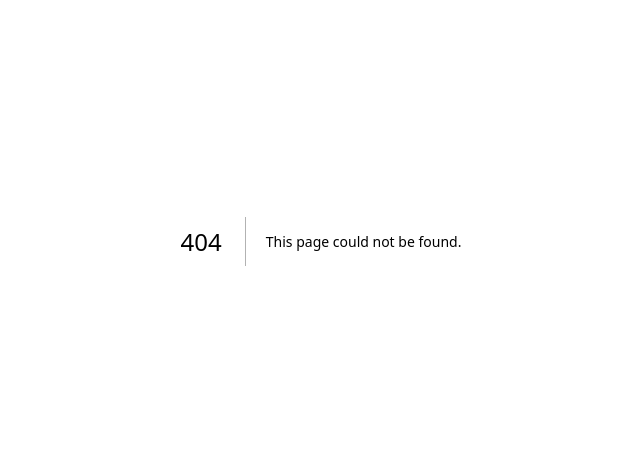
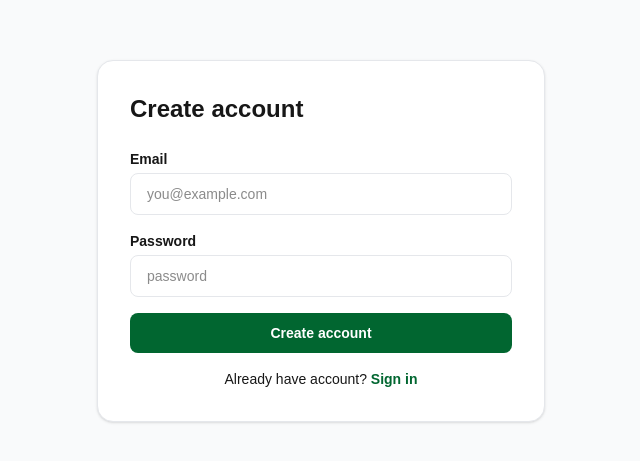
Before and after one commit to syedtahirseo052/leapflowpro, a Next.js app in the folder apps/web/: page /signup in a window 1280 px wide. Before the commit this address had no page. Shown: the part 159-620 px from the top of the page, without its empty margins (319-959 px from the left). Built offline with nearby package versions, Linux system fonts and the light colour scheme.

Commit message:
Create page.tsx

```diff
--- /dev/null
+++ b/apps/web/app/(auth)/signup/page.tsx
@@ -0,0 +1,41 @@
+"use client"
+import { useState } from "react"
+import { useRouter } from "next/navigation"
+import Link from "next/link"
+import { createClient } from "@/lib/supabase/client"
+export default function SignupPage() {
+  const router = useRouter()
+  const [email,setEmail] = useState("")
+  const [password,setPassword] = useState("")
+  const [error,setError] = useState("")
+  const [loading,setLoading] = useState(false)
+  async function handleSignup(e: React.FormEvent) {
+    e.preventDefault();setLoading(true);setError("")
+    const supabase = createClient()
+    const {error} = await supabase.auth.signUp({email,password})
+    if(error){setError(error.message);setLoading(false)}
+    else{router.push("/dashboard")}
+  }
+  return (
+    <div className="min-h-screen flex items-center justify-center bg-gray-50 px-4">
+      <div className="w-full max-w-md bg-white rounded-2xl border border-gray-200 shadow-sm p-8">
+        <h1 className="text-2xl font-bold mb-6">Create account</h1>
+        <form onSubmit={handleSignup} className="space-y-4">
+          <div>
+            <label className="block text-sm font-semibold mb-1">Email</label>
+            <input type="email" value={email} onChange={e=>setEmail(e.target.value)} required placeholder="you@example.com" className="w-full px-4 py-2.5 rounded-lg border border-gray-200 text-sm focus:outline-none focus:border-green-700"/>
+          </div>
+          <div>
+            <label className="block text-sm font-semibold mb-1">Password</label>
+            <input type="password" value={password} onChange={e=>setPassword(e.target.value)} required placeholder="password" className="w-full px-4 py-2.5 rounded-lg border border-gray-200 text-sm focus:outline-none focus:border-green-700"/>
+          </div>
+          {error&&<p className="text-red-600 text-sm">{error}</p>}
+          <button type="submit" disabled={loading} className="w-full py-2.5 rounded-lg bg-green-800 text-white font-bold text-sm hover:bg-green-900 transition">{loading?"Creating...":"Create account"}</button>
+        </form>
+        <div className="mt-4 text-center text-sm">
+          Already have account? <Link href="/login" className="text-green-800 font-semibold">Sign in</Link>
+        </div>
+      </div>
+    </div>
+  )
+}
```
